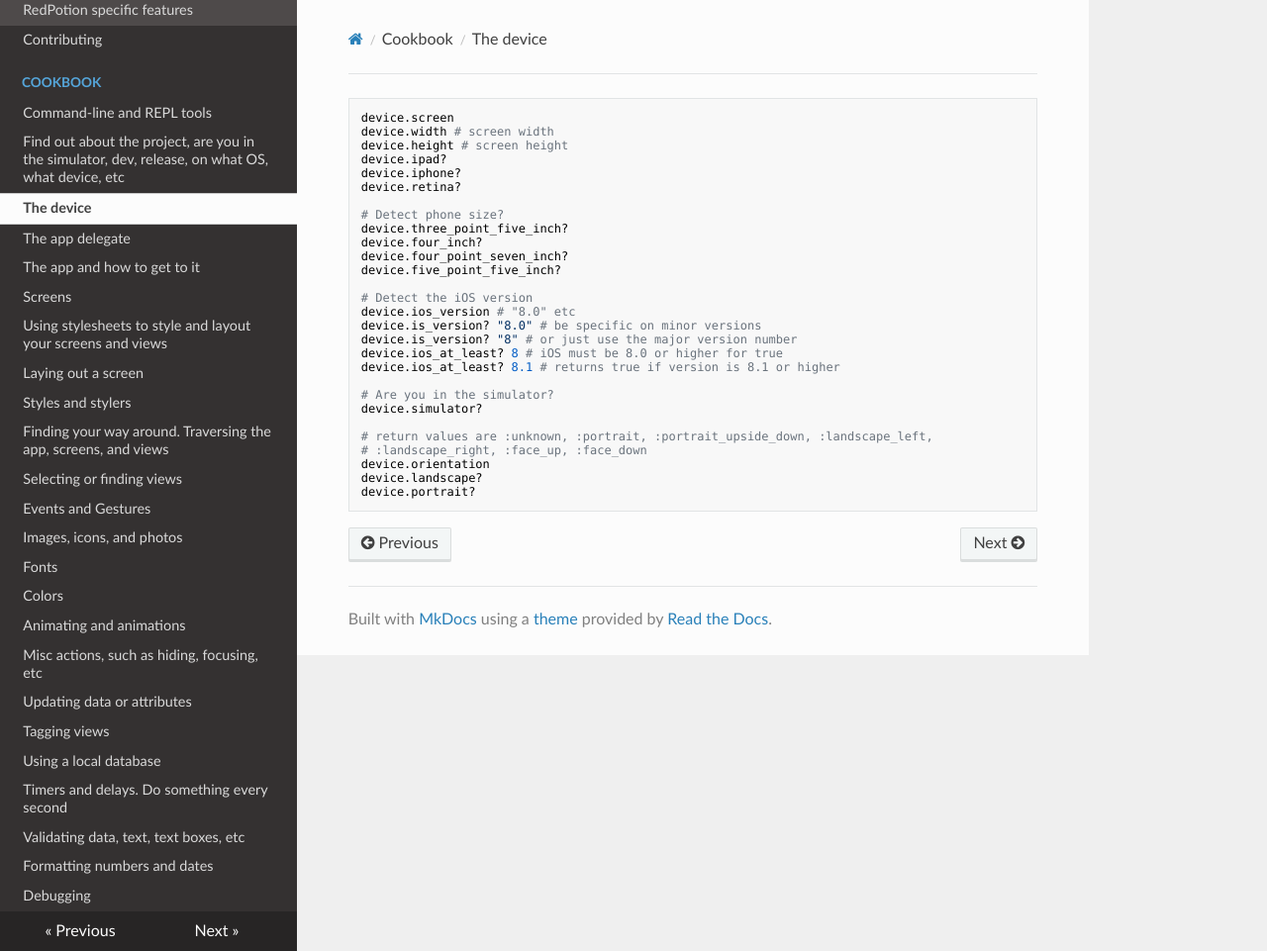
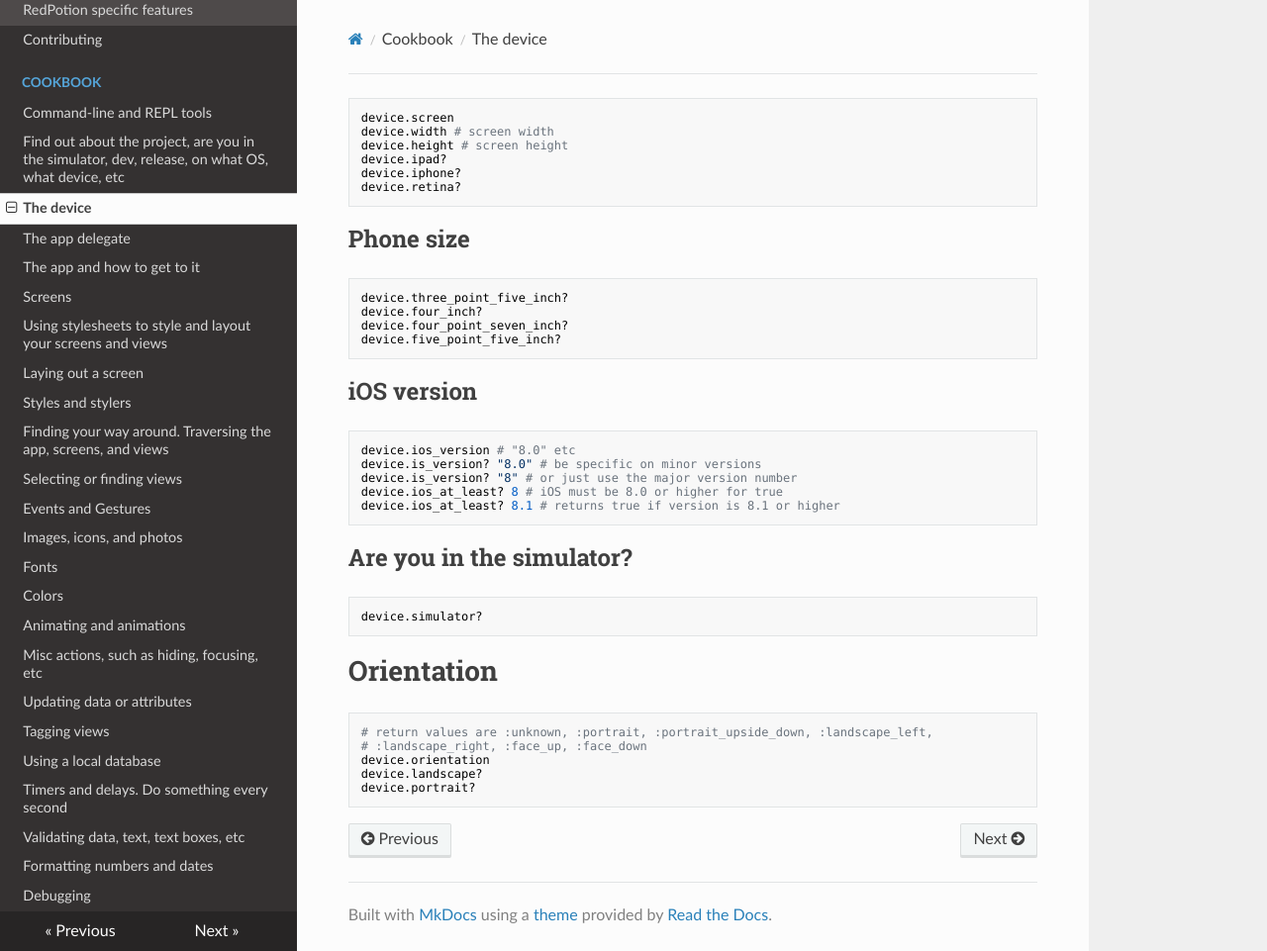
Before and after one commit to infinitered/redpotion, an MkDocs documentation site: the page built from docs/cookbook/device.md, in a window 1280 px wide and 961 px high. Shown: the whole window at 99% size. Built offline with MkDocs 1.6.1, drawn with Linux system fonts in a browser that asks for light colours; nearby versions of some CDN libraries; old or Windows-style settings are respelled for this version of MkDocs.

Commit message:
Fixed doc bugs

````diff
--- a/docs/cookbook/device.md
+++ b/docs/cookbook/device.md
@@ -5,23 +5,36 @@ device.height # screen height
 device.ipad?
 device.iphone?
 device.retina?
+```
 
-# Detect phone size?
+## Phone size
+
+```ruby
 device.three_point_five_inch?
 device.four_inch?
 device.four_point_seven_inch?
 device.five_point_five_inch?
+```
 
-# Detect the iOS version
+## iOS version
+
+```ruby
 device.ios_version # "8.0" etc
 device.is_version? "8.0" # be specific on minor versions
 device.is_version? "8" # or just use the major version number
 device.ios_at_least? 8 # iOS must be 8.0 or higher for true
 device.ios_at_least? 8.1 # returns true if version is 8.1 or higher
+```
 
-# Are you in the simulator?
+## Are you in the simulator?
+
+```ruby
 device.simulator?
+```
 
+# Orientation
+
+```ruby
 # return values are :unknown, :portrait, :portrait_upside_down, :landscape_left,
 # :landscape_right, :face_up, :face_down
 device.orientation
````
Also changed, not shown: docs/cookbook/stylers.md (+20 -20 lines), docs/cookbook/stylesheets.md (+1 -1 lines).
